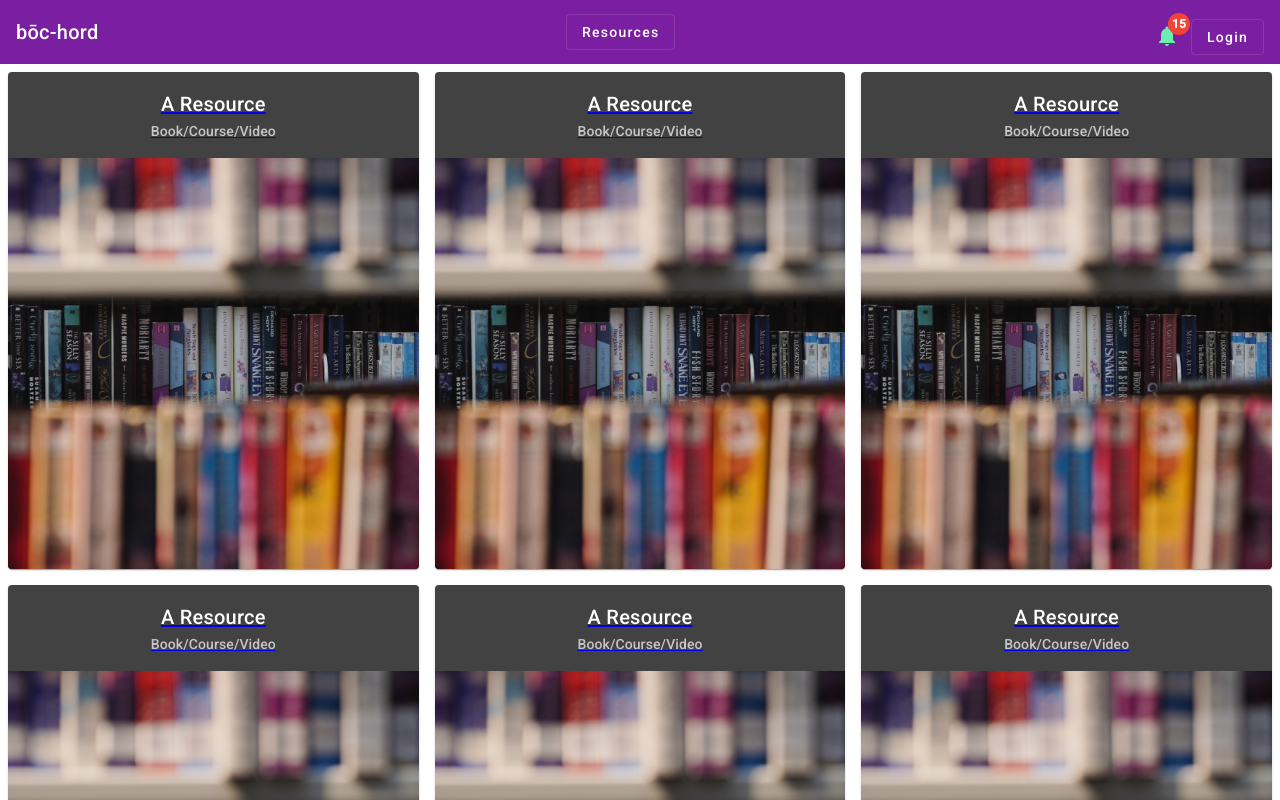
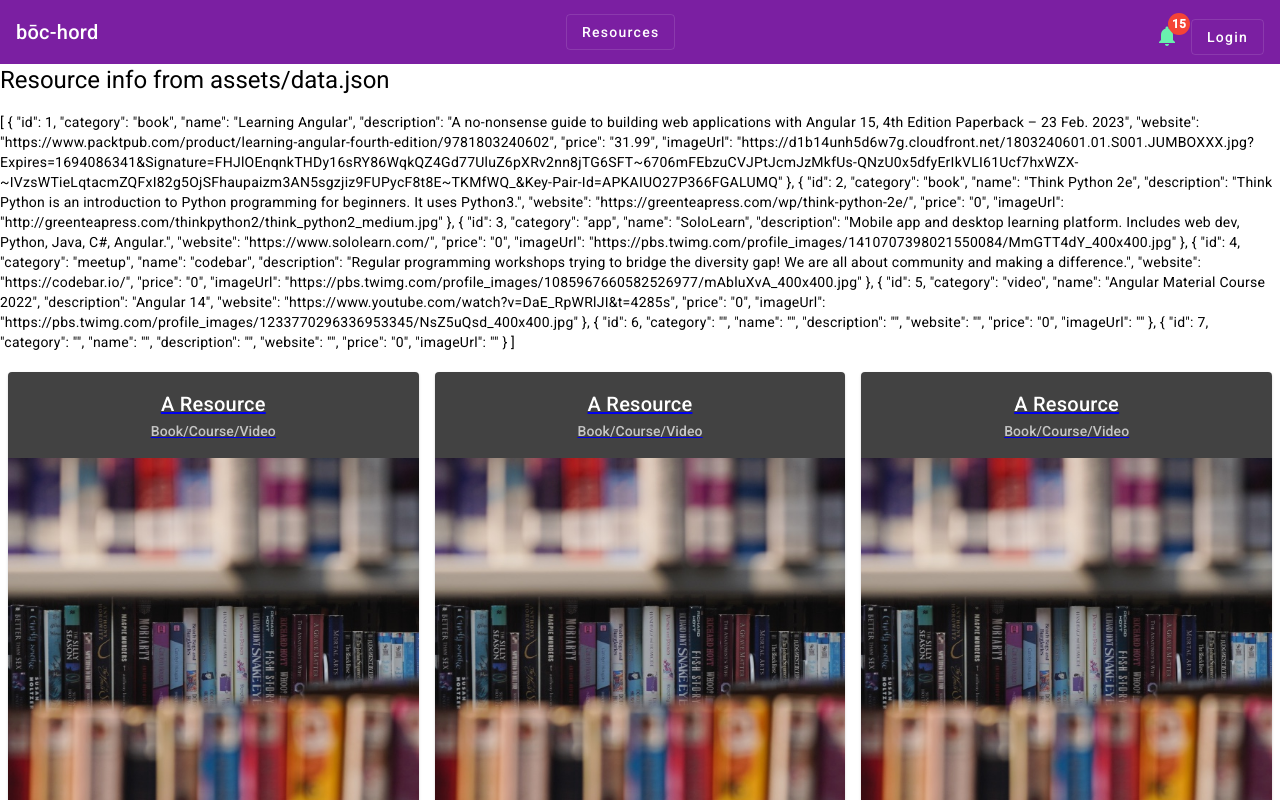
Before and after one commit to janet-dev/resources, an Angular app: page /resources in a window 1280 px wide. Shown: the top 800 px of the page. Built offline with nearby package versions, Linux system fonts and the light colour scheme.

Commit message:
Add admin-resources component and method to transfer content from data.json to app component

```diff
--- /dev/null
+++ b/src/app/admin-resources/admin-resources.component.html
@@ -0,0 +1 @@
+<h1 class="text-white">All Resources</h1>
--- a/src/app/app-routing.module.ts
+++ b/src/app/app-routing.module.ts
@@ -3,11 +3,13 @@ import { RouterModule, Routes } from '@angular/router';
 import { LoginComponent } from './auth/login/login.component';
 import { ResourcesComponent } from './resources/resources/resources.component';
 import { ResourceDetailComponent } from './resources/resource-detail/resource-detail.component';
+import { AdminResourcesComponent } from './admin-resources/admin-resources.component';
 
 const routes: Routes = [
   { path: 'login', component: LoginComponent },
   { path: 'resources', component: ResourcesComponent },
   { path: 'resources/detail', component: ResourceDetailComponent },
+  { path: 'admin/resources', component: AdminResourcesComponent },
 
 ];
 
--- a/src/app/app.component.html
+++ b/src/app/app.component.html
@@ -21,5 +21,12 @@
 
 </mat-toolbar>
 
+<h1>
+  Resource info from assets/data.json
+</h1>
+<p>
+  {{ resourceInfo | json }}
+</p>
+
 
 <router-outlet></router-outlet>
--- a/src/app/app.component.ts
+++ b/src/app/app.component.ts
@@ -1,10 +1,20 @@
-import { Component } from '@angular/core';
+import { HttpClient } from '@angular/common/http';
+import { Component, OnInit } from '@angular/core';
 
 @Component({
   selector: 'app-root',
   templateUrl: './app.component.html',
   styleUrls: ['./app.component.scss'],
 })
-export class AppComponent {
+export class AppComponent implements OnInit {
+  public resourceInfo: any;
+  public constructor(private http: HttpClient) {}
+
+  public ngOnInit(): void {
+    const url: string = '/assets/data.json';
+    this.http.get(url).subscribe((response) => {
+      this.resourceInfo = response;
+    });
+  }
   title = 'Resources';
 }
--- a/src/app/app.module.ts
+++ b/src/app/app.module.ts
@@ -8,6 +8,7 @@ import { LoginComponent } from './auth/login/login.component';
 import { MaterialDesignModule } from './material-design/material-design.module';
 import { ResourcesComponent } from './resources/resources/resources.component';
 import { ResourceDetailComponent } from './resources/resource-detail/resource-detail.component';
+import { HttpClientModule } from '@angular/common/http';
 
 @NgModule({
   declarations: [
@@ -16,6 +17,7 @@ import { ResourceDetailComponent } from './resources/resource-detail/resource-de
   imports: [
     BrowserModule,
     AppRoutingModule,
+    HttpClientModule,
     MaterialDesignModule,
     BrowserAnimationsModule,
     LoginComponent,
--- a/src/app/material-design/material-design.module.ts
+++ b/src/app/material-design/material-design.module.ts
@@ -13,6 +13,7 @@ import {MatGridListModule} from '@angular/material/grid-list';
 import {MatChipsModule} from '@angular/material/chips';
 import {MatBadgeModule} from '@angular/material/badge';
 import {MatMenuModule} from '@angular/material/menu';
+import {MatTableModule} from '@angular/material/table';
 
 
 @NgModule({
@@ -31,6 +32,7 @@ import {MatMenuModule} from '@angular/material/menu';
     MatChipsModule,
     MatBadgeModule,
     MatMenuModule,
+    MatTableModule,
   ]
 })
 export class MaterialDesignModule { }
```
Also changed, not shown: src/app/admin-resources/admin-resources.component.ts (added, +14 -0 lines), src/app/admin-resources/admin-resources.component.scss (added), 2 other files (tests, documents, lock files or other folders).
